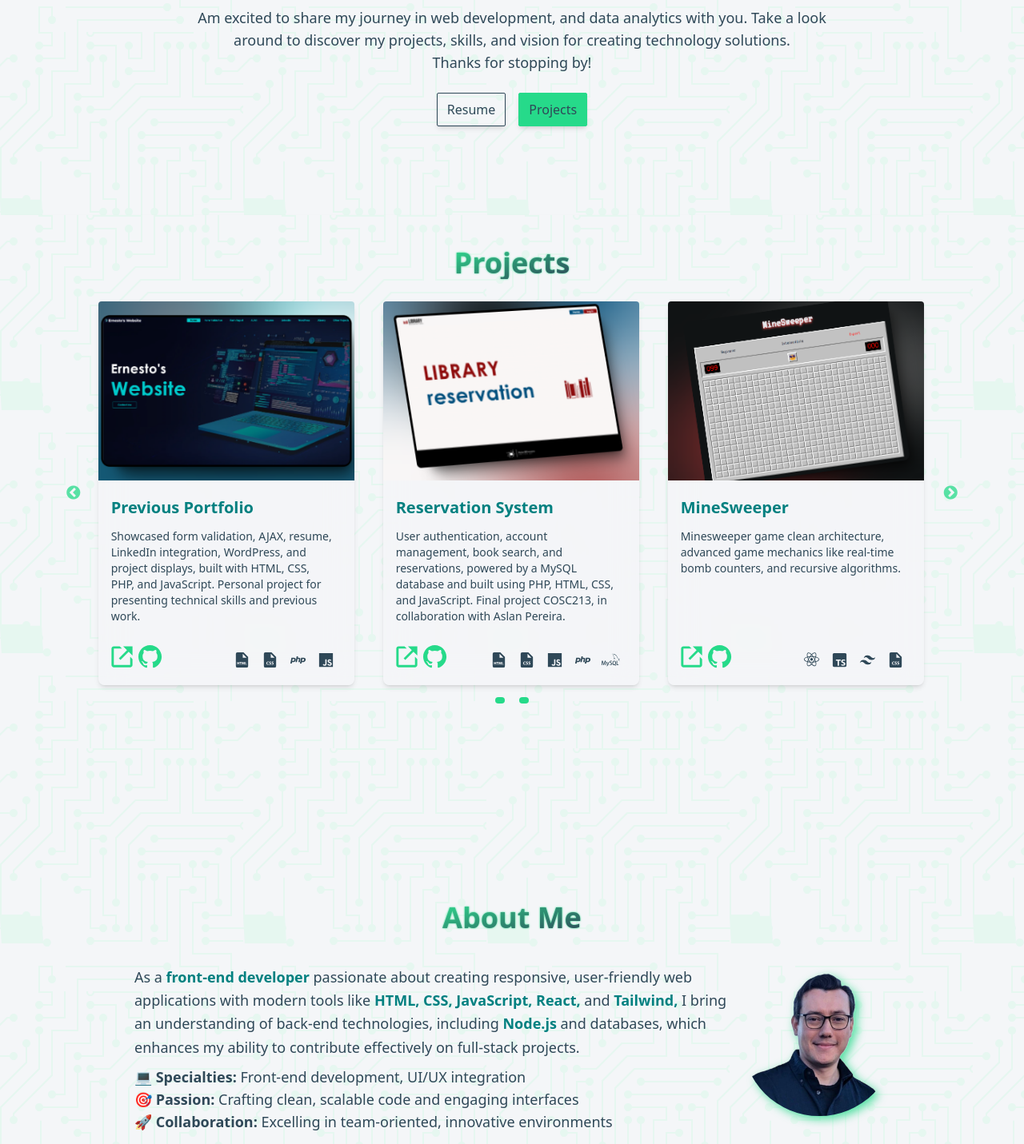
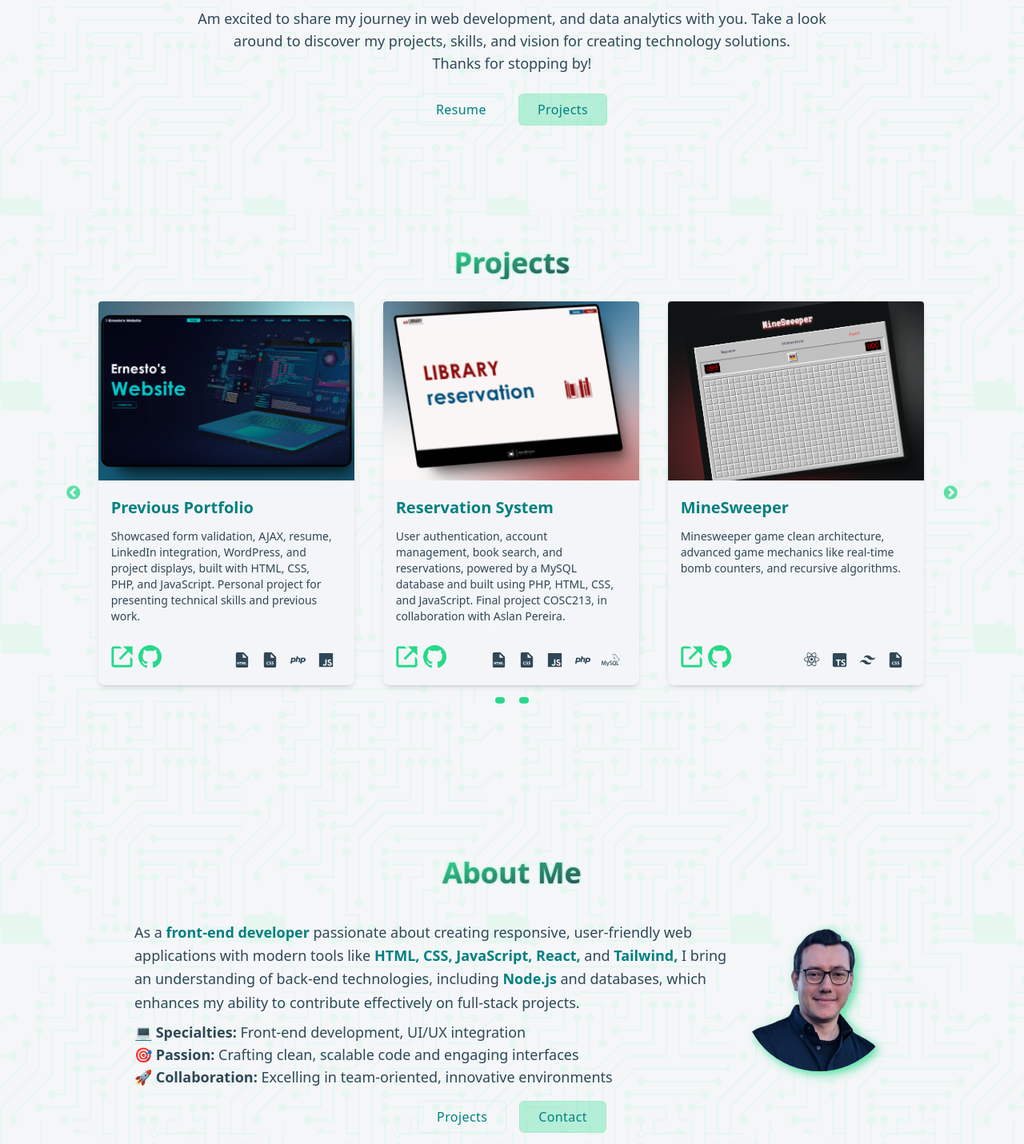
Before and after one commit to ejcontrerast/myportfolio, a React (Vite) app: page / in a window 1280 px wide. Shown: the part 264-1695 px from the top of the page at 80% size. Built offline with nearby package versions, Linux system fonts and the light colour scheme.

Commit message:
Feat: added a new style in buttons with framer motion

```diff
--- a/package.json
+++ b/package.json
@@ -12,6 +12,7 @@
   },
   "dependencies": {
     "@types/swiper": "^5.4.3",
+    "motion": "^11.13.1",
     "react": "^18.3.1",
     "react-dom": "^18.3.1",
     "react-icons": "^5.3.0",
--- a/src/App.css
+++ b/src/App.css
@@ -8,19 +8,95 @@
   }
 }
 
-.btn-primary {
+/* .btn-primary {
   @apply px-3 py-2 font-medium border focus:ring-2
   dark:focus:ring-dark-accent dark:bg-transparent dark:border-dark-accent/70 dark:text-dark-accent/70 dark:hover:bg-dark-accent/60 dark:hover:text-dark-primary
   focus:ring-light-accent bg-transparent border-light-secondary text-light-secondary hover:border-light-primary hover:bg-light-accent/80 hover:text-light-background
   rounded-sm shadow-md;
+} */
+
+.btn-primary {
+  @apply px-6 py-2 rounded-md
+  relative radial-gradient hover:dark:bg-dark-additional/60 hover:bg-light-additional/60
+}
+
+.btn-primary-text {
+  @apply dark:text-dark-accent text-light-primary
+  tracking-wide font-light
+  h-full w-full block relative
+  linear-mask
+}
+
+:root {
+  --radial-gradient-background: 255, 255, 255; /* --radial-gradient-background */
+  --solid-color-background: #22323c07; /*  --solid-color-background */
+  --solid-color-background-secondary: 38, 218, 138 ; /*  --solid-color-background */
+  --overlay-color: 38, 218, 138; /*  --overlay-color */
+}
+
+.radial-gradient {
+  background: radial-gradient(
+          circle at 50% 0%,
+          rgba(var(--radial-gradient-background), 0.05) 0%,
+          transparent 60%
+      )
+      rgba(var(--solid-color-background), 1);
+}
+
+.radial-gradient-secondary {
+  background: radial-gradient(
+          circle at 50% 0%,
+          rgba(var(--radial-gradient-background), 0.05) 0%,
+          transparent 60%
+      )
+      rgba(var(--solid-color-background-secondary), 0.3);
+}
+
+.linear-mask {
+  mask-image: linear-gradient(
+      -75deg,
+      white calc(var(--x) + 20%),
+      transparent calc(var(--x) + 30%),
+      white calc(var(--x) + 100%)
+  );
+  -webkit-mask-image: linear-gradient(
+      -75deg,
+      white calc(var(--x) + 20%),
+      transparent calc(var(--x) + 30%),
+      white calc(var(--x) + 100%)
+  );
+}
+
+.linear-overlay {
+
+  background-image: linear-gradient(
+      -75deg,
+      rgba(var(--overlay-color), 0.5) calc(var(--x) + 20%),
+      rgba(var(--overlay-color), 2) calc(var(--x) + 25%),
+      rgba(var(--overlay-color), 0.1) calc(var(--x) + 100%)
+  );
+  mask:
+      linear-gradient(black, black) content-box,
+      linear-gradient(black, black);
+  -webkit-mask:
+      linear-gradient(black, black) content-box,
+      linear-gradient(black, black);
+  mask-composite: exclude;
+  -webkit-mask-composite: xor;
 }
 
 .btn-secondary {
-  @apply px-3 py-2 font-medium border focus:ring-2
-  dark:focus:ring-dark-accent dark:bg-dark-accent dark:border-dark-secondary dark:text-dark-background dark:hover:bg-dark-secondary/60 dark:hover:text-dark-primary
-  focus:ring-light-accent bg-light-accent border-light-accent text-light-secondary hover:border-light-accent hover:bg-light-primary hover:text-light-additional
-  rounded-sm shadow-md;
+  @apply px-6 py-2 rounded-md
+  relative radial-gradient-secondary dark:hover:bg-dark-secondary/60 hover:bg-light-accent/50
 }
+
+.btn-secondary-text {
+  @apply dark:text-dark-accent text-light-primary
+  tracking-wide font-light
+  h-full w-full block relative
+  linear-mask
+}
+
 
 .main-titles {
   @apply text-4xl font-bold mb-3
--- a/src/App.tsx
+++ b/src/App.tsx
@@ -10,7 +10,7 @@ import Footer from './components/Footer';
 const App: React.FC = () => {
   return (
 
-    <div className="h-screen bg-[#22323c] flex-col items-center justify-center">
+    <div className="h-screen bg-[#22323c]">
       <Navbar />
       <Hello />
       <Projects />
--- a/src/components/About.tsx
+++ b/src/components/About.tsx
@@ -1,5 +1,6 @@
 import React from 'react';
 import Skills from './Skills';
+import { motion } from 'framer-motion';
 
 const About: React.FC = () => {
   return (
@@ -12,7 +13,7 @@ const About: React.FC = () => {
 
       {/* Text */}
           <div className='flex text-center justify-center'>
-          <h2 className="main-titles mt-28"
+            <h2 className="main-titles mt-14"
             >
               About Me
             </h2>
@@ -58,27 +59,70 @@ const About: React.FC = () => {
             </div>
         </div>
         <div className="flex items-center justify-center space-x-4 mt-4">
-          <a
-            href="#projects"
-            download
-            className="px-3 py-2 font-medium border focus:ring-2
-                       dark:focus:ring-dark-accent dark:bg-transparent dark:border-dark-accent/70 dark:text-dark-accent/70 dark:hover:bg-dark-accent/60 dark:hover:text-dark-primary
-                       focus:ring-light-accent bg-transparent border-light-secondary text-light-secondary hover:border-light-primary hover:bg-light-accent/80 hover:text-light-background
-                       rounded-sm shadow-md"
+          <motion.button
+                onClick={() => document.getElementById('projects')?.scrollIntoView({ behavior: 'smooth' })}
+                className="btn-primary"
+                initial={{"--x": "100%", scale: 1}}
+                animate={{"--x": "-100%"}}
+                whileTap={{scale: 0.97}}
+                transition={{
+                  repeat: Infinity,
+                  repeatType: "loop",
+                  repearDelay: 1,
+                  type: "spring",
+                  stiffness: 20,
+                  damping: 15,
+                  mass: 2,
+                  scale:{
+                    type: "spring",
+                    stiffness: 10,
+                    damping: 5,
+                    mass: 0.1
+                  }
+                }}
+              >
+              <text
+              className="btn-primary-text"
               >
                 Projects
-          </a>
-          <a
-            href="#contact"
-            className="px-3 py-2 font-medium border focus:ring-2
-                      dark:focus:ring-dark-accent dark:bg-dark-accent dark:border-dark-secondary dark:text-dark-background dark:hover:bg-dark-secondary/60 dark:hover:text-dark-primary
-                      focus:ring-light-accent bg-light-accent border-light-accent text-light-secondary hover:border-light-accent hover:bg-light-primary hover:text-light-additional
-                      rounded-sm shadow-md"
+              </text>
+              <span
+                className="block absolute inset-0 rounded-md p-px linear-overlay"
+              />
+          </motion.button>
+
+          <motion.button
+                onClick={() => document.getElementById('contact')?.scrollIntoView({ behavior: 'smooth' })}
+                className="btn-secondary"
+                initial={{"--x": "100%", scale: 1}}
+                animate={{"--x": "-100%"}}
+                whileTap={{scale: 0.97}}
+                transition={{
+                  repeat: Infinity,
+                  repeatType: "loop",
+                  repearDelay: 1,
+                  type: "spring",
+                  stiffness: 20,
+                  damping: 15,
+                  mass: 2,
+                  scale:{
+                    type: "spring",
+                    stiffness: 10,
+                    damping: 5,
+                    mass: 0.1
+                  }
+                }}
+            >
+              <text
+                className="btn-secondary-text"
               >
                 Contact
-          </a>
+              </text>
+              <span
+                className="block absolute inset-0 rounded-md p-px linear-overlay"
+                />
+            </motion.button>
           </div>
-
         <Skills />
     </section>
   );
--- a/src/components/Hello.tsx
+++ b/src/components/Hello.tsx
@@ -1,5 +1,6 @@
 // src/components/Hello.tsx
 import React from 'react';
+import {motion} from 'framer-motion';
 
 const Hello: React.FC = () => {
   return (
@@ -26,21 +27,70 @@ const Hello: React.FC = () => {
           </p>
         </div>
 
-        {/* Buttons Resume and Projects*/}
+        {/* Button Resume*/}
         <div className="flex items-center justify-center space-x-4 ">
-          <a
-            href="https://resume-seven-wine.vercel.app/"
-            download
+          <motion.button
+            onClick={() => window.open("https://resume-seven-wine.vercel.app/")}
             className="btn-primary"
+            initial={{"--x": "100%", scale: 1}}
+            animate={{"--x": "-100%"}}
+            whileTap={{scale: 0.97}}
+            transition={{
+              repeat: Infinity,
+              repeatType: "loop",
+              repearDelay: 1,
+              type: "spring",
+              stiffness: 20,
+              damping: 15,
+              mass: 2,
+              scale:{
+                type: "spring",
+                stiffness: 10,
+                damping: 5,
+                mass: 0.1
+              }
+            }}
           >
+            <text
+            className="btn-primary-text"
+            >
             Resume
-          </a>
-          <a
-            href="#projects"
+            </text>
+            <span
+             className="block absolute inset-0 rounded-md p-px linear-overlay"
+             />
+          </motion.button>
+
+          {/* Button Projects*/}
+          <motion.button
+            onClick={() => document.getElementById('projects')?.scrollIntoView({ behavior: 'smooth' })}
             className="btn-secondary"
+            initial={{"--x": "100%", scale: 1}}
+            animate={{"--x": "-100%"}}
+            whileTap={{scale: 0.97}}
+            transition={{
+              repeat: Infinity,
+              repeatType: "loop",
+              repearDelay: 1,
+              type: "spring",
+              stiffness: 20,
+              damping: 15,
+              mass: 2,
+              scale:{
+                type: "spring",
+                stiffness: 10,
+                damping: 5,
+                mass: 0.1
+              }
+            }}
           >
-            Projects
-          </a>
+            <text
+              className="btn-secondary-text"
+            >Projects</text>
+            <span
+             className="block absolute inset-0 rounded-md p-px linear-overlay"
+             />
+          </motion.button>
         </div>
       </div>
     </section>
```
Also changed, not shown: 1 other file (tests, documents, lock files or other folders). Lines whose indentation alone changed are shown as unchanged.
